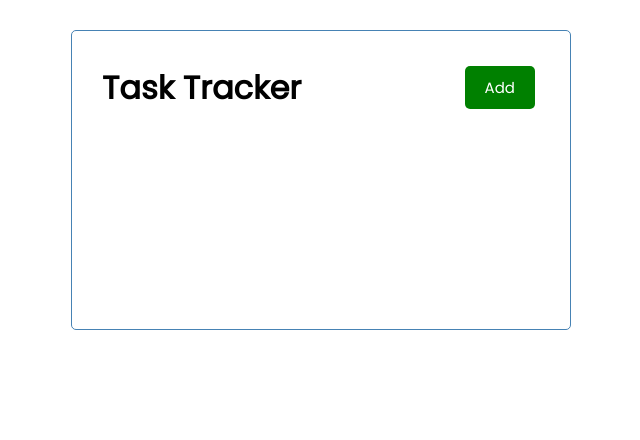
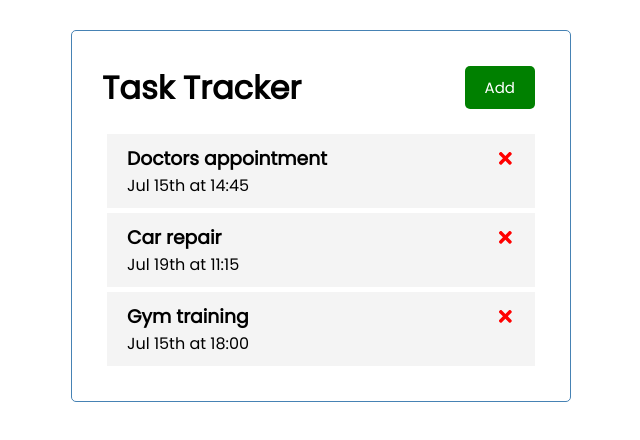
Before and after one commit to KostaLaz/task-tracker-app, a React (Create React App) app: page / in a window 1280 px wide. Shown: the top 440 px of the page, without its empty margins (319-959 px from the left). Built offline with nearby package versions, Linux system fonts and the light colour scheme.

Commit message:
delete task

```diff
--- a/src/App.js
+++ b/src/App.js
@@ -1,10 +1,39 @@
+import { useState } from 'react'
 import Header from './components/Header';
+import Tasks from './components/Tasks';
+
 
 
 function App() {
+
+  const [tasks, setTasks] = useState([
+    {
+        id: 1,
+        text: 'Doctors appointment',
+        day: 'Jul 15th at 14:45',
+        reminder: true,
+    },
+    {
+        id: 2,
+        text: 'Car repair',
+        day: 'Jul 19th at 11:15',
+        reminder: true,
+    },
+    {
+        id: 3,
+        text: 'Gym training',
+        day: 'Jul 15th at 18:00',
+        reminder: true,
+    },
+])
+  const deleteTask = (id) => {
+    setTasks(tasks.filter((task) => task.id !== id ))
+  }
+
   return (
     <div className="container">
       <Header/>
+      <Tasks tasks={tasks} onDelete={deleteTask}/>
     </div>
   );
 }
--- a/src/components/Task.js
+++ b/src/components/Task.js
@@ -1,9 +1,12 @@
 import React from 'react'
+import { FaTimes } from 'react-icons/fa'
 
-const Task = ( {task} ) => {
+const Task = ( {task, onDelete} ) => {
     return (
         <div className='task'>
-            <h3>{task.text}</h3>
+            <h3>{task.text} <FaTimes style={{color: 'red', cursor: 'pointer'}}
+            onClick={() => onDelete(task.id)}/></h3>
+            <p>{task.day}</p>
         </div>
     )
 }
--- a/src/components/Tasks.js
+++ b/src/components/Tasks.js
@@ -2,14 +2,13 @@
 import Task from './Task'
 
 
-
-const Tasks = ( {tasks} ) => {
+const Tasks = ( {tasks, onDelete} ) => {
 
     return (
         <div>
             {tasks.map((task) => (
              <div>
-                <Task key={task.id} task={task}/>
+                <Task key={task.id} task={task} onDelete={onDelete}/>
             </div>
             ))}
         </div>
```
